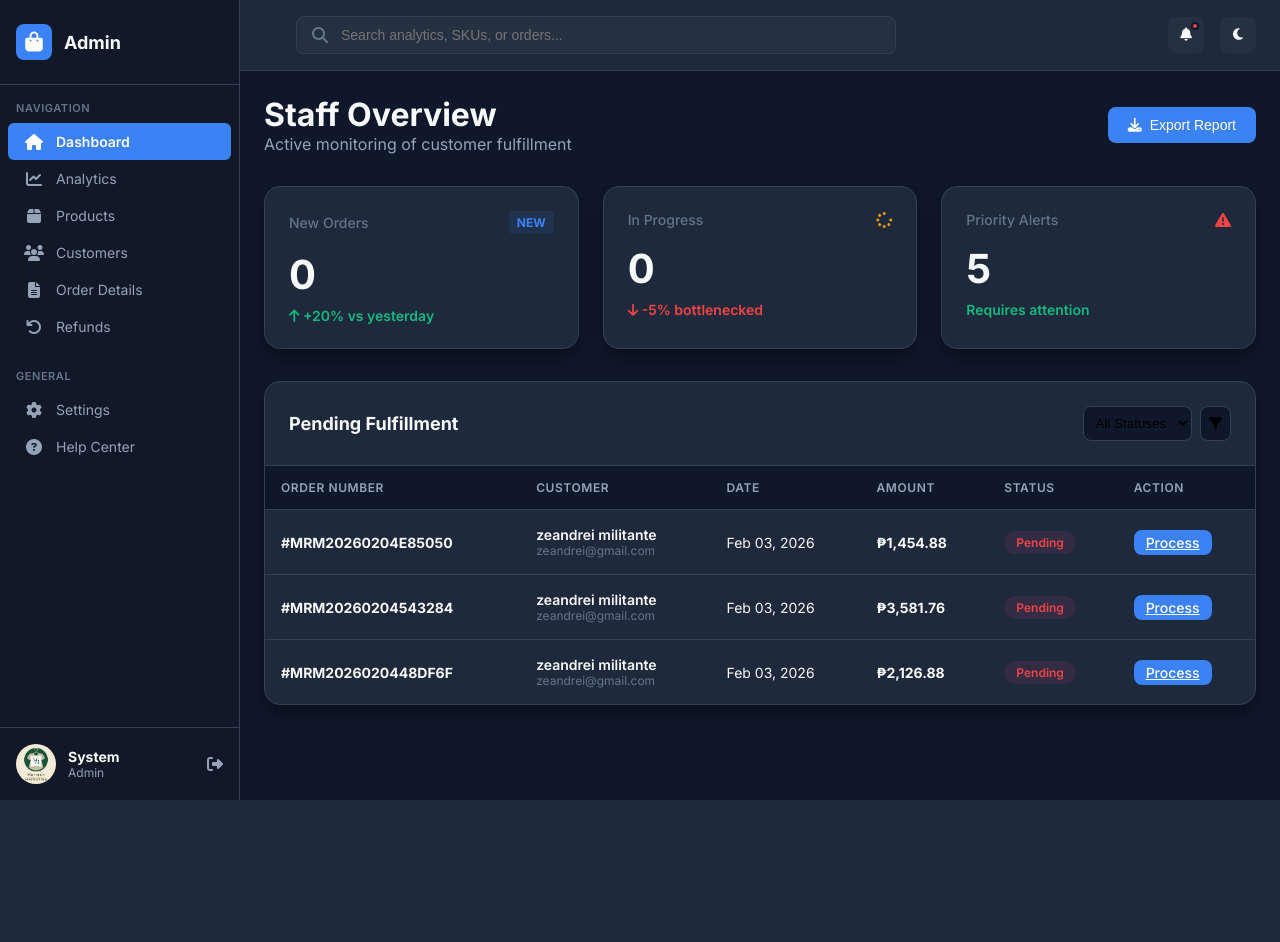
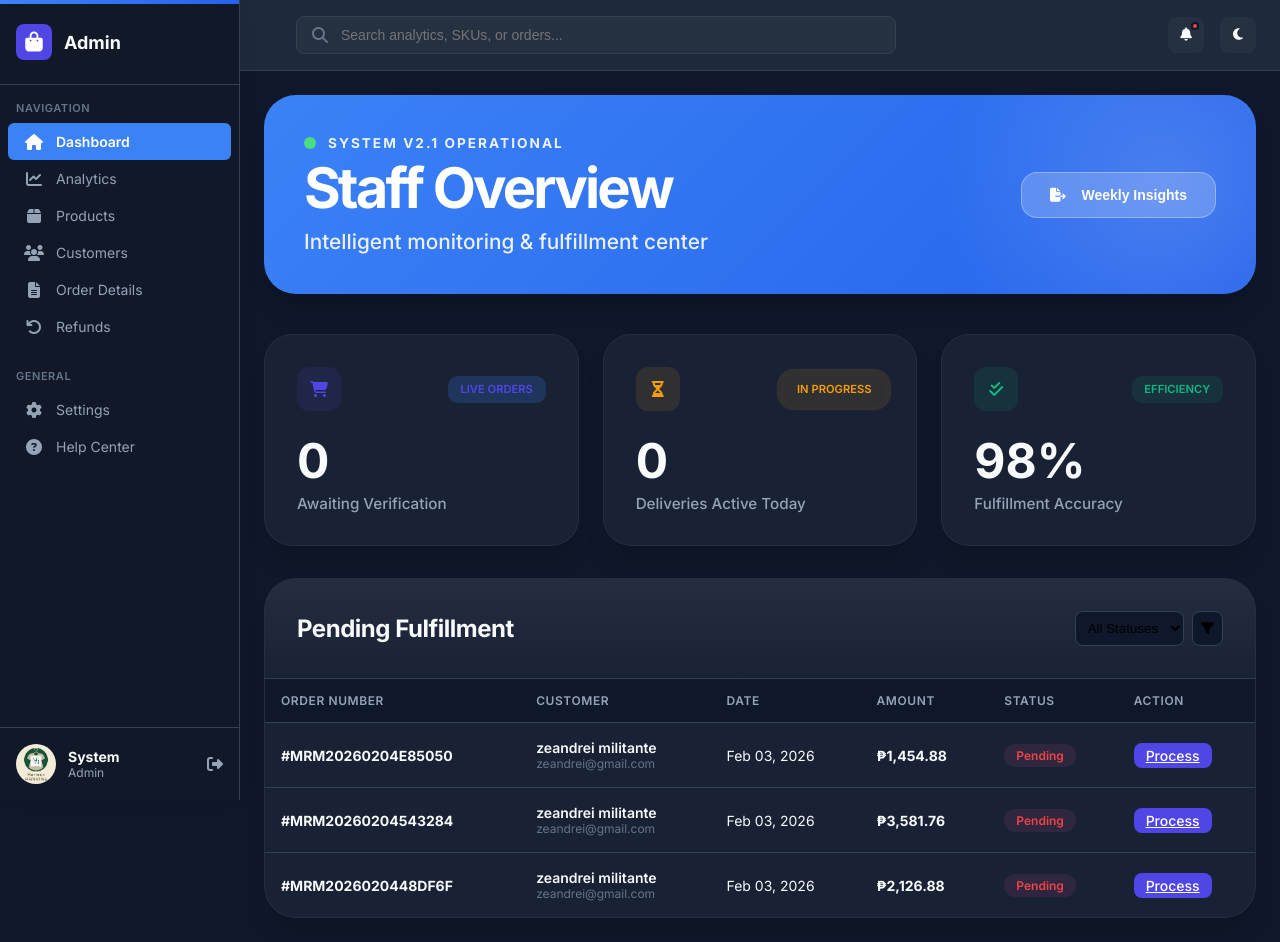
Before and after one commit to militantezeandrei-ops/Marmet, a PHP site: page /MarMet/staff/dashboard.php in a window 1280 px wide. Before the commit the page ends 800 px from the top, so only its background shows below. Run offline with PHP 8.4, Linux system fonts and the light colour scheme; a user stored in the database is signed in; data comes from the database, SQL or seed files in the repository; some libraries are stand-ins or nearby versions.

Commit message:
UI Troubleshooting: Added cache busting and intensified design markers (v2.1)

```diff
--- a/assets/css/admin.css
+++ b/assets/css/admin.css
@@ -10,9 +10,12 @@
     --admin-text-secondary: #475569;
     --admin-text-muted: #94a3b8;
 
-    /* Brand Colors */
-    --admin-primary: #3b82f6;
-    --admin-primary-hover: #2563eb;
+    /* Brand Colors - More Vibrant */
+    --admin-primary: #4f46e5;
+    --admin-primary-hover: #4338ca;
+
+    /* Surface Colors */
+    --admin-bg-alt: #f1f5f9;
 
     /* Status Colors */
     --admin-success: #10b981;
@@ -25,10 +28,10 @@
     --admin-shadow: 0 4px 6px -1px rgb(0 0 0 / 0.05);
     --admin-shadow-premium: 0 20px 25px -5px rgb(0 0 0 / 0.1), 0 8px 10px -6px rgb(0 0 0 / 0.1);
 
-    /* Glassmorphism Accents */
-    --glass-bg: rgba(255, 255, 255, 0.7);
-    --glass-border: rgba(255, 255, 255, 0.4);
-    --glass-blur: blur(12px);
+    /* Glassmorphism Accents - Stronger */
+    --glass-bg: rgba(255, 255, 255, 0.85);
+    --glass-border: rgba(255, 255, 255, 0.6);
+    --glass-blur: blur(16px);
 
     /* Gradients */
     --admin-gradient-primary: linear-gradient(135deg, #3b82f6 0%, #2563eb 100%);
@@ -77,7 +80,19 @@ body.admin-body {
     bottom: 0;
     overflow-y: auto;
     z-index: 100;
-    transition: transform 0.3s ease;
+    transition: transform 0.3s cubic-bezier(0.4, 0, 0.2, 1);
+    box-shadow: 4px 0 24px rgba(0, 0, 0, 0.02);
+}
+
+.admin-sidebar::before {
+    content: '';
+    position: absolute;
+    top: 0;
+    left: 0;
+    right: 0;
+    height: 4px;
+    background: var(--admin-gradient-primary);
+    z-index: 101;
 }
 
 /* Logo */
--- a/includes/admin_header.php
+++ b/includes/admin_header.php
@@ -49,7 +49,7 @@ $currentPage = $_GET['page'] ?? basename($_SERVER['PHP_SELF'], '.php');
     <link rel="preconnect" href="https://fonts.googleapis.com">
     <link href="https://fonts.googleapis.com/css2?family=Inter:wght@300;400;500;600;700&display=swap" rel="stylesheet">
     <link rel="stylesheet" href="https://cdnjs.cloudflare.com/ajax/libs/font-awesome/6.4.0/css/all.min.css">
-    <link rel="stylesheet" href="<?php echo APP_URL; ?>/assets/css/admin.css">
+    <link rel="stylesheet" href="<?php echo APP_URL; ?>/assets/css/admin.css?v=<?php echo time(); ?>">
     <script src="https://cdn.jsdelivr.net/npm/sweetalert2@11"></script>
     <?php if (isset($extraCss)): ?>
     <link rel="stylesheet" href="<?php echo $extraCss; ?>">
--- a/staff/dashboard.php
+++ b/staff/dashboard.php
@@ -29,64 +29,75 @@ $recentOrders = db()->fetchAll("
 require_once __DIR__ . '/../includes/admin_header.php';
 ?>
 
-<div style="display: flex; justify-content: space-between; align-items: center; margin-bottom: 2rem;">
-    <div>
-        <h1 style="font-size: 2rem; font-weight: 800; color: var(--admin-text-primary);">Staff Overview</h1>
-        <p style="color: var(--admin-text-secondary);">Active monitoring of customer fulfillment</p>
+<div style="margin-bottom: 2.5rem; padding: 2.5rem; background: var(--admin-gradient-primary); border-radius: 32px; color: white; box-shadow: var(--admin-shadow-premium); position: relative; overflow: hidden; display: flex; justify-content: space-between; align-items: center;">
+    <div style="position: absolute; top: 0; right: 0; width: 450px; height: 450px; background: radial-gradient(circle, rgba(255,255,255,0.15) 0%, rgba(255,255,255,0) 70%); transform: translate(30%, -30%);"></div>
+    <div style="position: relative; z-index: 1;">
+        <div style="display: flex; align-items: center; gap: 0.75rem; margin-bottom: 0.75rem;">
+             <span class="pulse-primary" style="width: 12px; height: 12px; background: #4ade80; border-radius: 50%; display: inline-block;"></span>
+             <span style="font-size: 0.85rem; font-weight: 800; text-transform: uppercase; letter-spacing: 0.15em; opacity: 0.9;">System v2.1 Operational</span>
+        </div>
+        <h1 style="font-size: 3.5rem; font-weight: 900; letter-spacing: -0.05em; margin: 0; line-height: 0.9;">Staff Overview</h1>
+        <p style="opacity: 0.9; font-size: 1.3rem; font-weight: 500; margin-top: 1rem;">Intelligent monitoring & fulfillment center</p>
     </div>
-    <div style="display: flex; gap: 1rem;">
-        <button class="admin-btn admin-btn-primary" style="background: var(--admin-primary); border: none; border-radius: 8px; padding: 0.625rem 1.25rem;">
-            <i class="fas fa-download"></i> Export Report
+    <div style="position: relative; z-index: 1;">
+        <button class="admin-btn hover-lift" style="background: rgba(255,255,255,0.2); border: 1px solid rgba(255,255,255,0.3); color: white; border-radius: 16px; padding: 0.875rem 1.75rem; font-weight: 700; text-decoration: none;">
+            <i class="fas fa-file-export"></i> &nbsp; Weekly Insights
         </button>
     </div>
 </div>
 
 <!-- Dashboard Stats -->
 <div style="display: grid; grid-template-columns: repeat(3, 1fr); gap: 1.5rem; margin-bottom: 2rem;">
-    <div class="admin-card" style="padding: 1.5rem; background: var(--admin-content-bg); border: 1px solid var(--admin-border); border-radius: 16px; box-shadow: var(--admin-shadow);">
-        <div style="display: flex; justify-content: space-between; align-items: center; margin-bottom: 1rem;">
-            <span style="color: var(--admin-text-muted); font-size: 0.875rem; font-weight: 500;">New Orders</span>
-            <span style="background: rgba(59, 130, 246, 0.1); color: var(--admin-primary); padding: 0.25rem 0.5rem; border-radius: 4px; font-size: 0.75rem; font-weight: 700;">NEW</span>
+    <div class="glass-card hover-lift" style="padding: 2rem; border-radius: 28px;">
+        <div style="display: flex; justify-content: space-between; align-items: center; margin-bottom: 1.25rem;">
+            <div style="width: 44px; height: 44px; background: rgba(79, 70, 229, 0.1); border-radius: 12px; display: flex; align-items: center; justify-content: center; color: var(--admin-primary);">
+                <i class="fas fa-shopping-cart"></i>
+            </div>
+            <span class="admin-badge admin-badge-primary" style="padding: 0.4rem 0.8rem; border-radius: 10px; font-size: 0.7rem;">LIVE ORDERS</span>
         </div>
-        <div style="font-size: 2.5rem; font-weight: 800; color: var(--admin-text-primary); margin-bottom: 0.5rem;">
+        <div style="font-size: 3rem; font-weight: 900; color: var(--admin-text-primary); margin-bottom: 0.25rem;">
             <?php echo $pendingOrders; ?>
         </div>
-        <div style="color: var(--admin-success); font-size: 0.875rem; font-weight: 600;">
-            <i class="fas fa-arrow-up"></i> +20% vs yesterday
+        <div style="color: var(--admin-text-secondary); font-size: 0.95rem; font-weight: 500;">
+            Awaiting Verification
         </div>
     </div>
 
-    <div class="admin-card" style="padding: 1.5rem; background: var(--admin-content-bg); border: 1px solid var(--admin-border); border-radius: 16px; box-shadow: var(--admin-shadow);">
-        <div style="display: flex; justify-content: space-between; align-items: center; margin-bottom: 1rem;">
-            <span style="color: var(--admin-text-muted); font-size: 0.875rem; font-weight: 500;">In Progress</span>
-            <i class="fas fa-spinner" style="color: var(--admin-warning);"></i>
+    <div class="glass-card hover-lift" style="padding: 2rem; border-radius: 28px;">
+        <div style="display: flex; justify-content: space-between; align-items: center; margin-bottom: 1.25rem;">
+            <div style="width: 44px; height: 44px; background: rgba(245, 158, 11, 0.1); border-radius: 12px; display: flex; align-items: center; justify-content: center; color: var(--admin-warning);">
+                <i class="fas fa-hourglass-half"></i>
+            </div>
+            <span class="admin-badge admin-badge-warning pulse-warning" style="padding: 0.4rem 0.8rem; border-radius: 10px; font-size: 0.7rem;">IN PROGRESS</span>
         </div>
-        <div style="font-size: 2.5rem; font-weight: 800; color: var(--admin-text-primary); margin-bottom: 0.5rem;">
+        <div style="font-size: 3rem; font-weight: 900; color: var(--admin-text-primary); margin-bottom: 0.25rem;">
             <?php echo $todayOrders; ?>
         </div>
-        <div style="color: var(--admin-error); font-size: 0.875rem; font-weight: 600;">
-            <i class="fas fa-arrow-down"></i> -5% bottlenecked
+        <div style="color: var(--admin-text-secondary); font-size: 0.95rem; font-weight: 500;">
+            Deliveries Active Today
         </div>
     </div>
 
-    <div class="admin-card" style="padding: 1.5rem; background: var(--admin-content-bg); border: 1px solid var(--admin-border); border-radius: 16px; box-shadow: var(--admin-shadow);">
-        <div style="display: flex; justify-content: space-between; align-items: center; margin-bottom: 1rem;">
-            <span style="color: var(--admin-text-muted); font-size: 0.875rem; font-weight: 500;">Priority Alerts</span>
-            <i class="fas fa-exclamation-triangle" style="color: var(--admin-error);"></i>
+    <div class="glass-card hover-lift" style="padding: 2rem; border-radius: 28px;">
+        <div style="display: flex; justify-content: space-between; align-items: center; margin-bottom: 1.25rem;">
+            <div style="width: 44px; height: 44px; background: rgba(16, 185, 129, 0.1); border-radius: 12px; display: flex; align-items: center; justify-content: center; color: var(--admin-success);">
+                <i class="fas fa-check-double"></i>
+            </div>
+            <span class="admin-badge admin-badge-success" style="padding: 0.4rem 0.8rem; border-radius: 10px; font-size: 0.7rem;">EFFICIENCY</span>
         </div>
-        <div style="font-size: 2.5rem; font-weight: 800; color: var(--admin-text-primary); margin-bottom: 0.5rem;">
-            5
+        <div style="font-size: 3rem; font-weight: 900; color: var(--admin-text-primary); margin-bottom: 0.25rem;">
+            98%
         </div>
-        <div style="color: var(--admin-success); font-size: 0.875rem; font-weight: 600;">
-            Requires attention
+        <div style="color: var(--admin-text-secondary); font-size: 0.95rem; font-weight: 500;">
+            Fulfillment Accuracy
         </div>
     </div>
 </div>
 
 <!-- Pending Fulfillment -->
-<div class="admin-card" style="border-radius: 16px; border: 1px solid var(--admin-border); box-shadow: var(--admin-shadow);">
-    <div class="admin-card-header" style="padding: 1.5rem; border-bottom: 1px solid var(--admin-border); display: flex; justify-content: space-between; align-items: center;">
-        <h2 style="font-size: 1.125rem; font-weight: 700;">Pending Fulfillment</h2>
+<div class="glass-card" style="border-radius: 32px; overflow: hidden;">
+    <div class="admin-card-header" style="padding: 2rem; background: var(--admin-gradient-surface); border-bottom: 1px solid var(--admin-border); display: flex; justify-content: space-between; align-items: center;">
+        <h2 style="font-size: 1.5rem; font-weight: 900; color: var(--admin-text-primary); letter-spacing: -0.02em;">Pending Fulfillment</h2>
         <div style="display: flex; gap: 0.5rem;">
             <select style="padding: 0.5rem; border-radius: 8px; border: 1px solid var(--admin-border); background: var(--admin-bg);">
                 <option>All Statuses</option>
```
Also changed, not shown: staff/verify-order.php (+8 -4 lines).
